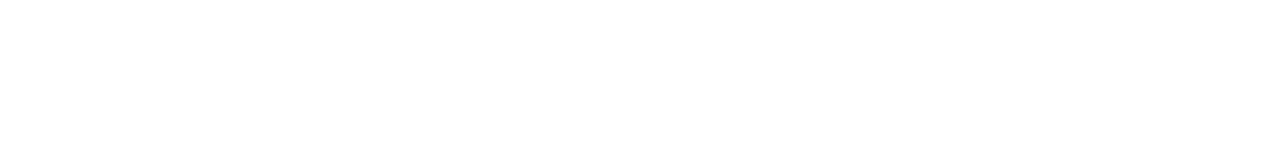
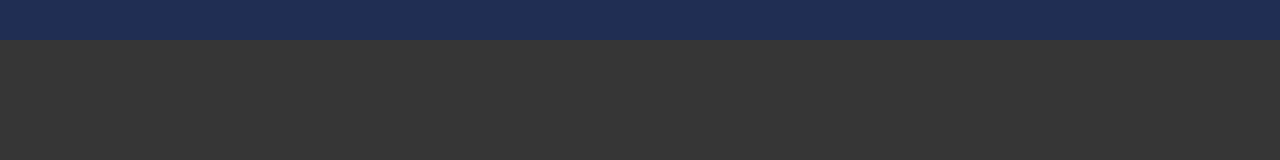
Before and after one commit to AmirMahdiMolaie/GK, a plain HTML site: page Index.html in a window 1280 px wide. Drawn offline with Linux system fonts and the light colour scheme.

Commit message:
Create variables and background of header.

```diff
--- a/Index.html
+++ b/Index.html
@@ -8,5 +8,12 @@
 </head>
 <body>
 
+    <!-- Main header -->
+    <header class="container-wide main-header">
+        <div class="container">
+
+        </div>
+    </header>
+
 </body>
 </html>
--- a/Sass/Style.scss
+++ b/Sass/Style.scss
@@ -1,3 +1,6 @@
+@import './partials/variables';
+@import './partials/main-header';
+
 *{
     padding: 0;
     margin: 0;
@@ -5,3 +8,14 @@
     list-style: none;
     text-decoration: none;
 }
+
+/* Body */
+html{
+    background-color: $html-background-color;
+}
+
+.container{
+    margin: 0 auto;
+    width: 1080px;
+    background-color: $background-color;
+}
--- /dev/null
+++ b/Sass/partials/_main-header.scss
@@ -0,0 +1,14 @@
+
+.container-wide{
+    width: 100%;
+    background-color: $main-color;
+}
+
+/* Main-header */
+.main-header .container{
+    display: flex;
+    justify-content: space-between;
+    flex-direction: row-reverse;
+    padding: 20px 0;
+    background-color: $main-color;
+}
--- /dev/null
+++ b/Sass/partials/_variables.scss
@@ -0,0 +1,6 @@
+$html-background-color : #363636;
+$background-color : #EBEBEB;
+$main-color : #202E53;
+$second-olor : #869A6D;
+$third-color : #414C33;
+$hover-color : #91A5DB;
```
Also changed, not shown: Sass/Style.css, 1 other file.
